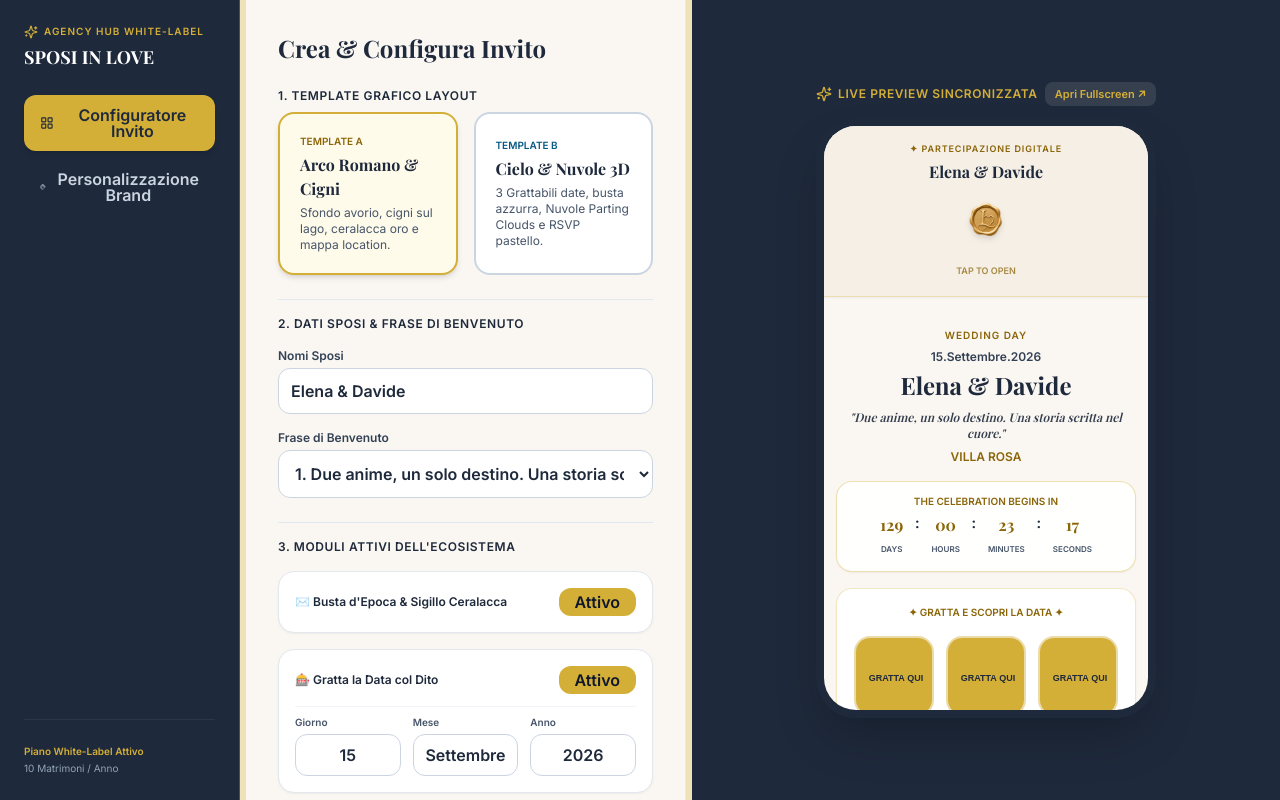
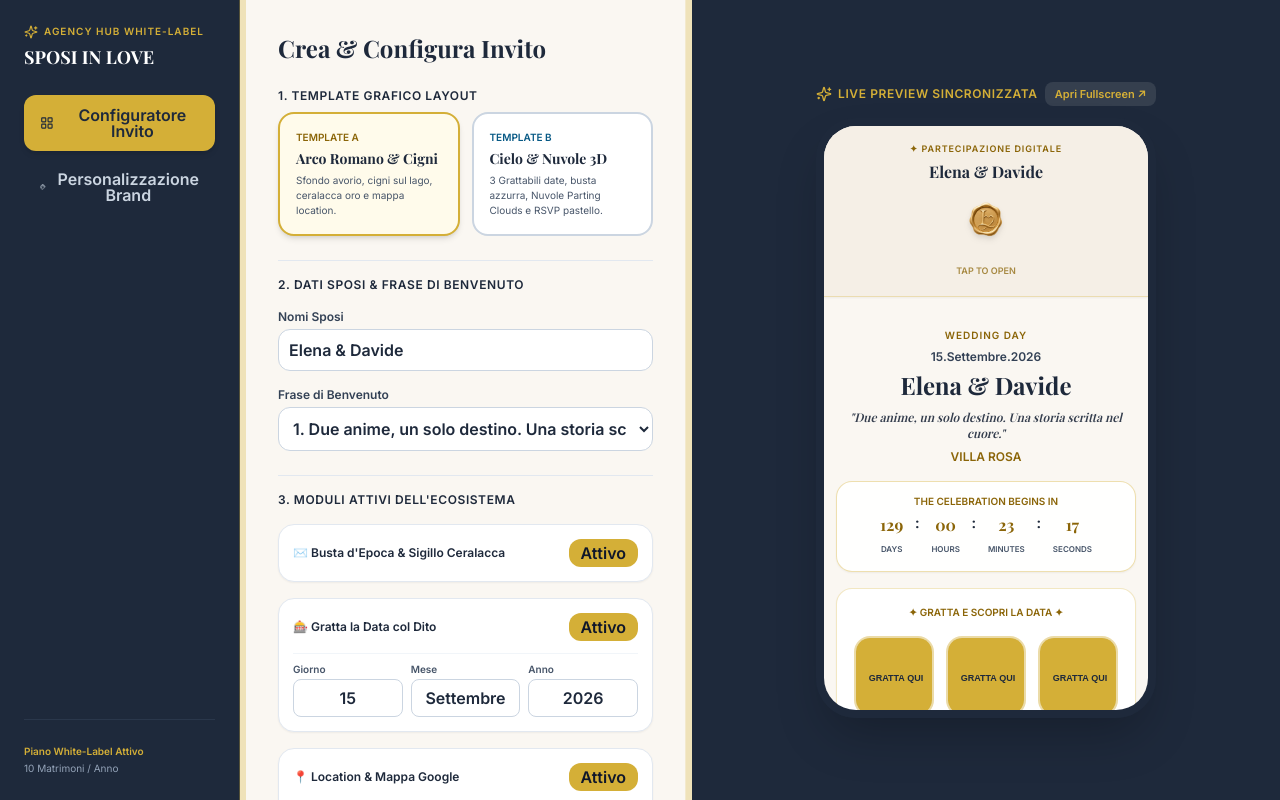
Before and after one commit to Rickym2025/love, a Next.js app: page /agency/sposi-in-love in a window 1280 px wide. Built offline with nearby package versions, Linux system fonts and the light colour scheme; a web font is replaced by a local one.

Commit message:
Update AgencyConfigurator.tsx

```diff
--- a/src/components/agency/AgencyConfigurator.tsx
+++ b/src/components/agency/AgencyConfigurator.tsx
@@ -94,32 +94,32 @@ export default function AgencyConfigurator(props: any) {
   }
 
   return (
-    <div className="p-8 max-w-3xl mx-auto space-y-8 text-[#1E293B]">
+    <div className="p-6 md:p-8 space-y-6 text-[#1E293B] w-full">
       {activeTab === "create" && (
-        <div className="space-y-6">
+        <div className="space-y-6 max-w-xl mx-auto">
           <h2 className="text-2xl font-serif font-bold text-[#1E293B]">Crea &amp; Configura Invito</h2>
 
-          {/* 1. SELEZIONE TEMPLATE CON TITOLI AD ALTO CONTRASTO */}
+          {/* 1. SELEZIONE TEMPLATE */}
           <div>
             <label className="block text-xs font-bold uppercase text-[#1E293B] mb-2 tracking-wider">
               1. Template Grafico Layout
             </label>
-            <div className="grid grid-cols-2 gap-4">
+            <div className="grid grid-cols-2 gap-3">
               <button
                 type="button"
                 onClick={() => {
                   setSelectedTemplate("A");
                   setCoupleNames("Elena & Davide");
                 }}
-                className={`p-5 rounded-2xl border-2 text-left transition-all ${
+                className={`p-4 rounded-2xl border-2 text-left transition-all ${
                   selectedTemplate === "A"
                     ? "border-[#D4AF37] bg-amber-50 shadow-md"
                     : "border-slate-300 bg-white hover:border-[#D4AF37]"
                 }`}
               >
                 <span className="text-[10px] font-bold uppercase text-[#8B6508] block mb-1">Template A</span>
-                <h4 className="font-serif font-bold text-base text-[#1E293B]">Arco Romano &amp; Cigni</h4>
-                <p className="text-xs text-slate-600 mt-1">Sfondo avorio, cigni sul lago, ceralacca oro e mappa location.</p>
+                <h4 className="font-serif font-bold text-sm text-[#1E293B]">Arco Romano &amp; Cigni</h4>
+                <p className="text-[10px] text-slate-600 mt-1">Sfondo avorio, cigni sul lago, ceralacca oro e mappa location.</p>
               </button>
 
               <button
@@ -128,20 +128,20 @@ export default function AgencyConfigurator(props: any) {
                   setSelectedTemplate("B");
                   setCoupleNames("Francesca & Luca");
                 }}
-                className={`p-5 rounded-2xl border-2 text-left transition-all ${
+                className={`p-4 rounded-2xl border-2 text-left transition-all ${
                   selectedTemplate === "B"
                     ? "border-sky-500 bg-sky-50 shadow-md"
                     : "border-slate-300 bg-white hover:border-sky-500"
                 }`}
               >
                 <span className="text-[10px] font-bold uppercase text-sky-800 block mb-1">Template B</span>
-                <h4 className="font-serif font-bold text-base text-[#1E293B]">Cielo &amp; Nuvole 3D</h4>
-                <p className="text-xs text-slate-600 mt-1">3 Grattabili date, busta azzurra, Nuvole Parting Clouds e RSVP pastello.</p>
+                <h4 className="font-serif font-bold text-sm text-[#1E293B]">Cielo &amp; Nuvole 3D</h4>
+                <p className="text-[10px] text-slate-600 mt-1">3 Grattabili date, busta azzurra, Nuvole Parting Clouds e RSVP pastello.</p>
               </button>
             </div>
           </div>
 
-          {/* 2. DATI SPOSI & FRASE (INPUT NITIDI AD ALTO CONTRASTO) */}
+          {/* 2. DATI SPOSI & FRASE */}
           <div className="space-y-4 pt-4 border-t border-slate-200">
             <label className="block text-xs font-bold uppercase text-[#1E293B] tracking-wider">
               2. Dati Sposi &amp; Frase di Benvenuto
@@ -153,7 +153,7 @@ export default function AgencyConfigurator(props: any) {
                 type="text"
                 value={coupleNames}
                 onChange={(e) => setCoupleNames(e.target.value)}
-                className="w-full p-3 rounded-xl border border-slate-300 bg-white text-[#1E293B] font-bold text-sm shadow-xs focus:ring-2 focus:ring-[#D4AF37] focus:outline-none"
+                className="w-full p-2.5 rounded-xl border border-slate-300 bg-white text-[#1E293B] font-bold text-xs shadow-xs focus:ring-2 focus:ring-[#D4AF37] focus:outline-none"
               />
             </div>
 
@@ -162,11 +162,11 @@ export default function AgencyConfigurator(props: any) {
               <select
                 value={selectedPhrasePreset}
                 onChange={(e) => setSelectedPhrasePreset(e.target.value)}
-                className="w-full p-3 rounded-xl border border-slate-300 bg-white text-[#1E293B] font-bold text-sm focus:ring-2 focus:ring-[#D4AF37] focus:outline-none"
+                className="w-full p-2.5 rounded-xl border border-slate-300 bg-white text-[#1E293B] font-bold text-xs focus:ring-2 focus:ring-[#D4AF37] focus:outline-none"
               >
                 {WELCOME_PHRASE_PRESETS.map((phrase, idx) => (
                   <option key={idx} value={idx.toString()} className="text-[#1E293B]">
-                    {idx + 1}. {phrase.length > 60 ? phrase.substring(0, 60) + "..." : phrase}
+                    {idx + 1}. {phrase.length > 55 ? phrase.substring(0, 55) + "..." : phrase}
                   </option>
                 ))}
               </select>
@@ -179,7 +179,7 @@ export default function AgencyConfigurator(props: any) {
                   value={customWelcomePhrase}
                   onChange={(e) => setCustomWelcomePhrase(e.target.value)}
                   placeholder="Scrivi qui la tua frase personalizzata..."
-                  className="w-full p-3 rounded-xl border border-slate-300 bg-white text-[#1E293B] text-xs font-bold resize-none focus:ring-2 focus:ring-[#D4AF37] focus:outline-none"
+                  className="w-full p-2.5 rounded-xl border border-slate-300 bg-white text-[#1E293B] text-xs font-bold resize-none focus:ring-2 focus:ring-[#D4AF37] focus:outline-none"
                 />
               </div>
             )}
@@ -192,12 +192,12 @@ export default function AgencyConfigurator(props: any) {
             </label>
 
             {/* BUSTA 3D */}
-            <div className="p-4 bg-white rounded-2xl border border-slate-200 shadow-sm flex justify-between items-center">
+            <div className="p-3.5 bg-white rounded-2xl border border-slate-200 shadow-sm flex justify-between items-center">
               <span className="text-xs font-bold text-[#1E293B]">✉️ Busta d&apos;Epoca &amp; Sigillo Ceralacca</span>
               <button
                 type="button"
                 onClick={() => toggleModule("busta3d")}
-                className={`px-4 py-1.5 rounded-xl text-xs font-bold transition-all ${
+                className={`px-3 py-1.5 rounded-xl text-xs font-bold transition-all ${
                   modules.busta3d ? "bg-[#D4AF37] text-slate-900" : "bg-slate-200 text-slate-600"
                 }`}
               >
@@ -206,13 +206,13 @@ export default function AgencyConfigurator(props: any) {
             </div>
 
             {/* GRATTA LA DATA */}
-            <div className="p-4 bg-white rounded-2xl border border-slate-200 shadow-sm space-y-3">
+            <div className="p-3.5 bg-white rounded-2xl border border-slate-200 shadow-sm space-y-3">
               <div className="flex justify-between items-center">
                 <span className="text-xs font-bold text-[#1E293B]">🎰 Gratta la Data col Dito</span>
                 <button
                   type="button"
                   onClick={() => toggleModule("grattaData")}
-                  className={`px-4 py-1.5 rounded-xl text-xs font-bold transition-all ${
+                  className={`px-3 py-1.5 rounded-xl text-xs font-bold transition-all ${
                     modules.grattaData ? "bg-[#D4AF37] text-slate-900" : "bg-slate-200 text-slate-600"
                   }`}
                 >
@@ -220,31 +220,31 @@ export default function AgencyConfigurator(props: any) {
                 </button>
               </div>
               {modules.grattaData && (
-                <div className="grid grid-cols-3 gap-3 pt-2 border-t border-slate-100">
+                <div className="grid grid-cols-3 gap-2 pt-2 border-t border-slate-100">
                   <div>
-                    <label className="block text-[10px] text-slate-600 font-bold mb-1">Giorno</label>
-                    <input type="text" value={weddingDateDay} onChange={(e) => setWeddingDateDay(e.target.value)} className="w-full p-2.5 rounded-xl border border-slate-300 text-xs font-bold text-center text-[#1E293B]" />
+                    <label className="block text-[10px] text-slate-600 font-bold mb-0.5">Giorno</label>
+                    <input type="text" value={weddingDateDay} onChange={(e) => setWeddingDateDay(e.target.value)} className="w-full p-2 rounded-lg border border-slate-300 text-xs font-bold text-center text-[#1E293B]" />
                   </div>
                   <div>
-                    <label className="block text-[10px] text-slate-600 font-bold mb-1">Mese</label>
-                    <input type="text" value={weddingDateMonth} onChange={(e) => setWeddingDateMonth(e.target.value)} className="w-full p-2.5 rounded-xl border border-slate-300 text-xs font-bold text-center text-[#1E293B]" />
+                    <label className="block text-[10px] text-slate-600 font-bold mb-0.5">Mese</label>
+                    <input type="text" value={weddingDateMonth} onChange={(e) => setWeddingDateMonth(e.target.value)} className="w-full p-2 rounded-lg border border-slate-300 text-xs font-bold text-center text-[#1E293B]" />
                   </div>
                   <div>
-                    <label className="block text-[10px] text-slate-600 font-bold mb-1">Anno</label>
-                    <input type="text" value={weddingDateYear} onChange={(e) => setWeddingDateYear(e.target.value)} className="w-full p-2.5 rounded-xl border border-slate-300 text-xs font-bold text-center text-[#1E293B]" />
+                    <label className="block text-[10px] text-slate-600 font-bold mb-0.5">Anno</label>
+                    <input type="text" value={weddingDateYear} onChange={(e) => setWeddingDateYear(e.target.value)} className="w-full p-2 rounded-lg border border-slate-300 text-xs font-bold text-center text-[#1E293B]" />
                   </div>
                 </div>
               )}
             </div>
 
             {/* LOCATION MAPPA */}
-            <div className="p-4 bg-white rounded-2xl border border-slate-200 shadow-sm space-y-3">
+            <div className="p-3.5 bg-white rounded-2xl border border-slate-200 shadow-sm space-y-3">
               <div className="flex justify-between items-center">
                 <span className="text-xs font-bold text-[#1E293B]">📍 Location &amp; Mappa Google</span>
                 <button
                   type="button"
                   onClick={() => toggleModule("locationMappa")}
-                  className={`px-4 py-1.5 rounded-xl text-xs font-bold transition-all ${
+                  className={`px-3 py-1.5 rounded-xl text-xs font-bold transition-all ${
                     modules.locationMappa ? "bg-[#D4AF37] text-slate-900" : "bg-slate-200 text-slate-600"
                   }`}
                 >
@@ -253,20 +253,20 @@ export default function AgencyConfigurator(props: any) {
               </div>
               {modules.locationMappa && (
                 <div className="space-y-2 pt-2 border-t border-slate-100">
-                  <input type="text" value={locationName} onChange={(e) => setLocationName(e.target.value)} placeholder="Nome Location" className="w-full p-2.5 rounded-xl border border-slate-300 text-xs font-bold text-[#1E293B]" />
-                  <input type="text" value={locationAddress} onChange={(e) => setLocationAddress(e.target.value)} placeholder="Indirizzo completo" className="w-full p-2.5 rounded-xl border border-slate-300 text-xs font-bold text-[#1E293B]" />
+                  <input type="text" value={locationName} onChange={(e) => setLocationName(e.target.value)} placeholder="Nome Location" className="w-full p-2 rounded-lg border border-slate-300 text-xs font-bold text-[#1E293B]" />
+                  <input type="text" value={locationAddress} onChange={(e) => setLocationAddress(e.target.value)} placeholder="Indirizzo completo" className="w-full p-2 rounded-lg border border-slate-300 text-xs font-bold text-[#1E293B]" />
                 </div>
               )}
             </div>
 
             {/* DRESS CODE PALETTE */}
-            <div className="p-4 bg-white rounded-2xl border border-slate-200 shadow-sm space-y-3">
+            <div className="p-3.5 bg-white rounded-2xl border border-slate-200 shadow-sm space-y-3">
               <div className="flex justify-between items-center">
                 <span className="text-xs font-bold text-[#1E293B]">🎨 Codice Abbigliamento &amp; Palette</span>
                 <button
                   type="button"
                   onClick={() => toggleModule("codiceAbbigliamento")}
-                  className={`px-4 py-1.5 rounded-xl text-xs font-bold transition-all ${
+                  className={`px-3 py-1.5 rounded-xl text-xs font-bold transition-all ${
                     modules.codiceAbbigliamento ? "bg-[#D4AF37] text-slate-900" : "bg-slate-200 text-slate-600"
                   }`}
                 >
@@ -274,22 +274,22 @@ export default function AgencyConfigurator(props: any) {
                 </button>
               </div>
               {modules.codiceAbbigliamento && (
-                <div className="space-y-3 pt-2 border-t border-slate-100">
-                  <input type="text" value={dressCodeNotes} onChange={(e) => setDressCodeNotes(e.target.value)} className="w-full p-2.5 rounded-xl border border-slate-300 text-xs font-bold text-[#1E293B]" />
+                <div className="space-y-2 pt-2 border-t border-slate-100">
+                  <input type="text" value={dressCodeNotes} onChange={(e) => setDressCodeNotes(e.target.value)} className="w-full p-2 rounded-lg border border-slate-300 text-xs font-bold text-[#1E293B]" />
                   <div className="grid grid-cols-2 gap-2">
                     {DRESS_CODE_PALETTES.map((pal, idx) => (
                       <button
                         key={pal.id}
                         type="button"
                         onClick={() => setSelectedPaletteIdx(idx)}
-                        className={`p-2.5 rounded-xl border text-left flex flex-col gap-1.5 ${
+                        className={`p-2 rounded-xl border text-left flex flex-col gap-1 ${
                           selectedPaletteIdx === idx ? "border-[#D4AF37] bg-amber-50 shadow-sm" : "border-slate-200 bg-white"
                         }`}
                       >
                         <span className="text-[10px] font-bold text-[#1E293B]">{pal.name}</span>
                         <div className="flex gap-1">
                           {pal.colors.map((c, i) => (
-                            <div key={i} className="w-4 h-4 rounded-full border border-slate-300" style={{ backgroundColor: c }} />
+                            <div key={i} className="w-3.5 h-3.5 rounded-full border border-slate-300" style={{ backgroundColor: c }} />
                           ))}
                         </div>
                       </button>
```
